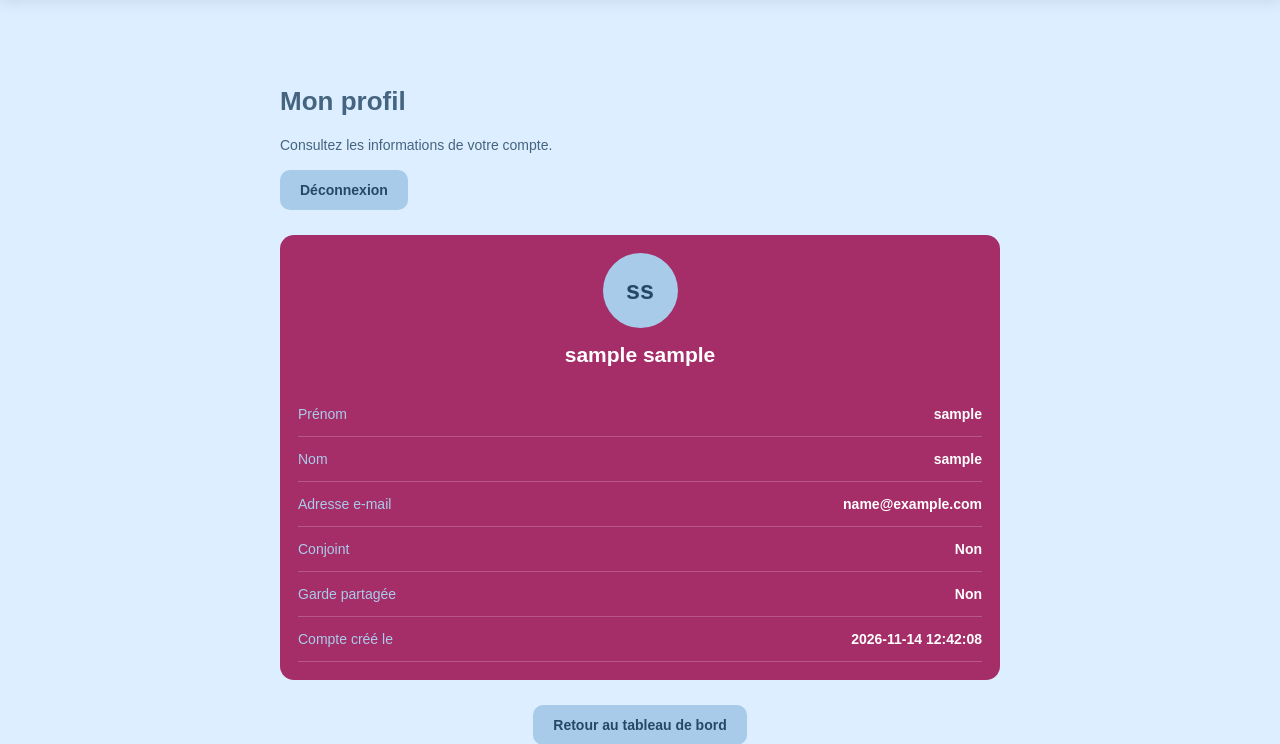
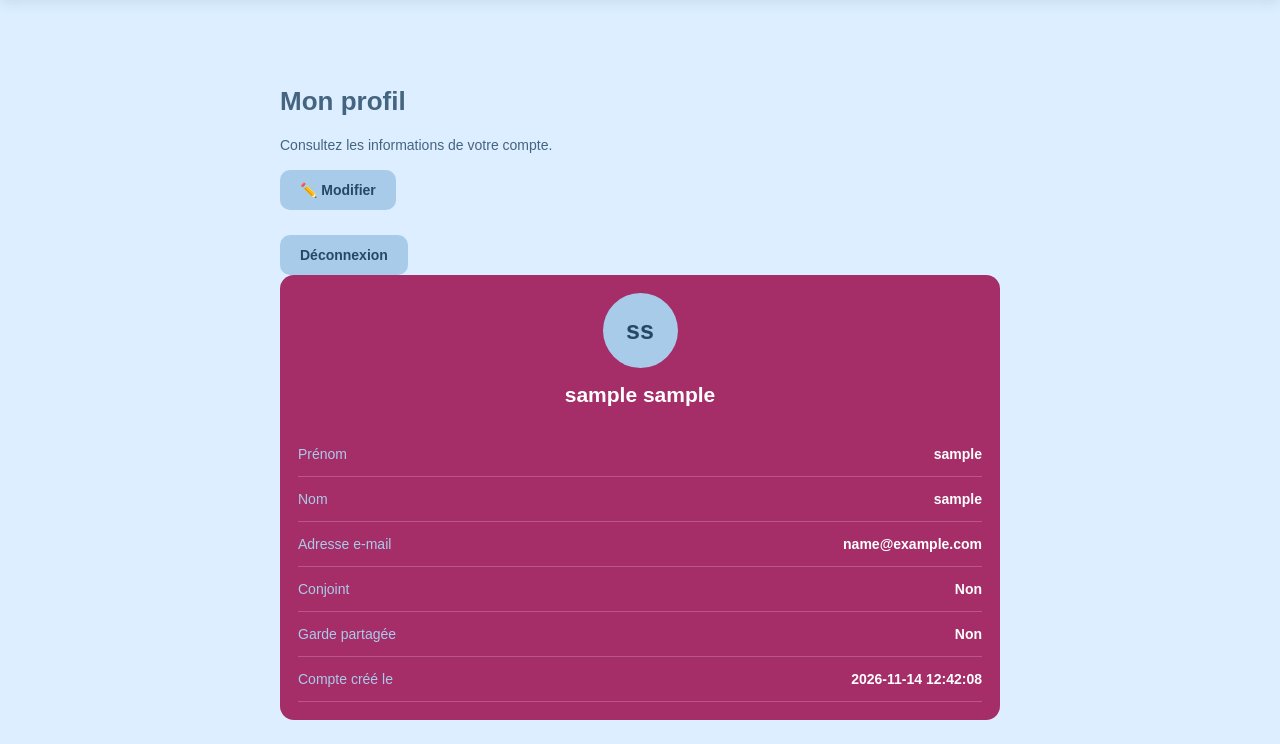
Before and after one commit to MSEDIT-1304/Dis-moi-tout, a Flask app: page /profile in a window 1280 px wide. Shown: the part 145-889 px from the top of the page. Run offline with Flask 3, Linux system fonts and the light colour scheme; the visitor is signed in with stand-in values (Sample User, id 1); data comes from the database, SQL or seed files in the repository.

Commit message:
Update profile.html

```diff
--- a/templates/profile.html
+++ b/templates/profile.html
@@ -8,6 +8,14 @@
     <header class="profile-header">
         <h1>Mon profil</h1>
         <p>Consultez les informations de votre compte.</p>
+
+        {% if admin %}
+            <a href="{{ url_for('edit_profile') }}" class="profile-button">
+                ✏️ Modifier
+            </a>
+        {% endif %}
+    </header>
+
 
         <a href="{{ url_for('logout') }}" class="profile-button">
             Déconnexion
```
